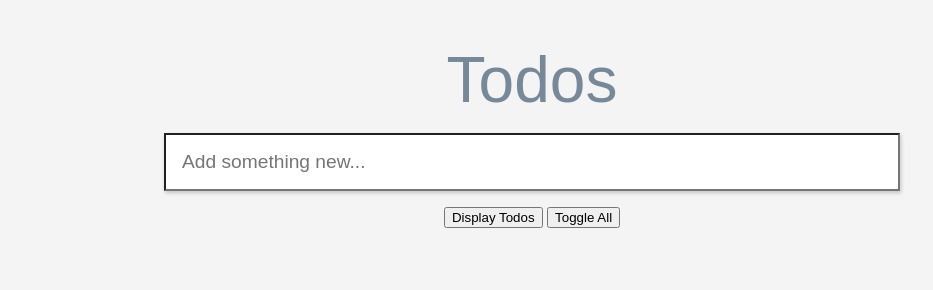
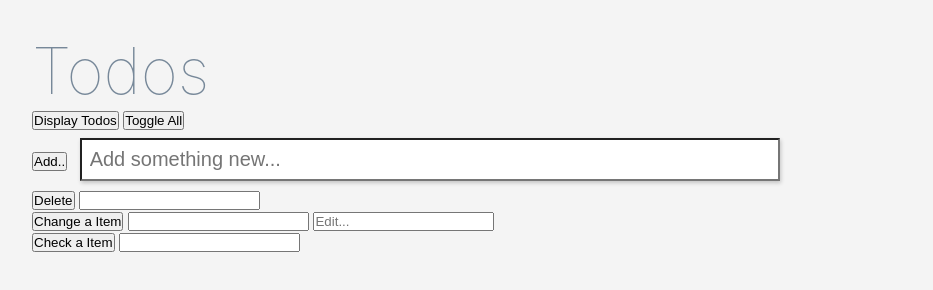
Before and after one commit to memphis2coder/Todos-V2, a plain HTML site: page index.html in a window 1280 px wide. Shown: the whole page, without its empty margins (108-1041 px from the left). Drawn offline with Linux system fonts and the light colour scheme.

Commit message:
added DOM elements to website

```diff
--- a/app.js
+++ b/app.js
@@ -1,17 +1,9 @@
-// select DOM elements
-let displayElement = document.getElementById("displayTodos");
-let toggleElement = document.getElementById("toggleAll");
-let inputElement = document.getElementById('input').value;
-
-// run display method when someone clicks on display todos button
-displayElement.addEventListener('click', function () {
-    todoList.display();
-});
-
+// step 1
 let todoList = {
     list: [],
     // display
     display: function () {
+        console.log('TODO LIST DATA: ')
         if (this.list.length == 0) {
             console.log("All task are complete")
         } else {
@@ -73,3 +65,63 @@ let todoList = {
         this.display();
     }
 }
+
+// step 2 - event handler for the DOM
+let handlers = {
+    displayTodosBtn: function () {
+        todoList.display();
+    },
+    addTodoBtn: function () {
+        let addTodoTextInput = document.getElementById('input');
+        todoList.add(addTodoTextInput.value);
+        // clear input field after submit
+        addTodoTextInput.value = "";
+    },
+    deleteTodoBtn: function () {
+        let deleteTodoPositionInput = document.getElementById('deleteTodoPositionInput');
+        todoList.delete(deleteTodoPositionInput.valueAsNumber);
+        deleteTodoPositionInput.value = "";
+    },
+    changeTodoBtn: function () {
+        let changeTodoPositionInput = document.getElementById('changeTodoPositionInput');
+        let changeTodoTextInput = document.getElementById("changeTodoTextInput");
+        todoList.change(changeTodoPositionInput.valueAsNumber, changeTodoTextInput.value);
+        // clear input field after submit
+        changeTodoPositionInput.value = '';
+        changeTodoTextInput.value = '';
+    },
+    checkTodoBtn: function () {
+        let toggleTodoInput = document.getElementById('toggleTodoInput');
+        todoList.toggle(toggleTodoInput.valueAsNumber);
+        toggleTodoInput.value = "";
+    },
+    toggleAllBtn: function () {
+        todoList.toggleAll();
+    },
+};
+
+
+input.addEventListener("keyup", function (event) {
+    // Number 13 is the "Enter" key on the keyboard
+    if (event.keyCode === 13) {
+        // Cancel the default action, if needed
+        event.preventDefault();
+        // Trigger the button element with a click
+        document.getElementById("add").click();
+    }
+});
+
+// let view controls the front end of the website does not control data
+let view = {
+    displayTodos: function () {
+        let todoUl = document.querySelector('ul');
+        todoUl.innerHTML = "";
+        for (let i = 0; i < todoList.list.length; i++) {
+            let todoLi = document.createElement('li');
+            todoLi.textContent = todoList.list[i].data;
+            todoUl.appendChild(todoLi);
+        }
+    },
+
+
+};
--- a/index.html
+++ b/index.html
@@ -13,11 +13,35 @@
     <div class="todos">
         <div class="container">
             <h1>Todos</h1>
-            <input type="text" id="input" placeholder="Add something new...">
+            <!-- related to display & toggleAll -->
             <div>
-                <button id="displayTodos" onClick=todoList.display()>Display Todos</button>
-                <button id="toggleAll">Toggle All</button>
+                <button onclick="handlers.displayTodosBtn()">Display Todos</button>
+                <button onclick="handlers.toggleAllBtn()">Toggle All</button>
             </div>
+            <!-- related to add a new todo -->
+            <div>
+                <button onclick='handlers.addTodoBtn()' id="add">Add..</button>
+                <input type="text" id="input" placeholder="Add something new...">
+            </div>
+            <!-- delete a item -->
+            <div>
+                <button onclick="handlers.deleteTodoBtn()" id="delete">Delete</button>
+                <input type="number" id="deleteTodoPositionInput">
+            </div>
+            <!-- related to change a input -->
+            <div>
+                <button onclick="handlers.changeTodoBtn()">Change a Item</button>
+                <input type="number" id="changeTodoPositionInput">
+                <input type="text" id="changeTodoTextInput" placeholder="Edit...">
+                <!-- <button onclick="handlers.toggleAll()">toggleAll</button> -->
+            </div>
+            <!-- toggle a input -->
+            <div>
+                <button onclick="handlers.checkTodoBtn()">Check a Item</button>
+                <input type="number" id="toggleTodoInput">
+            </div>
+            <!-- dynamic list -->
+            <ul></ul>
         </div>
     </div>
 
--- a/style.css
+++ b/style.css
@@ -1,12 +1,22 @@
+* {
+    margin: 0;
+    padding: 0;
+    box-sizing: border-box;
+}
+
 body {
     background-color: #f4f4f4;
-    font-family: sans-serif;
+    font-family: -apple-system, sans-serif;
+    padding: 0 1rem;
+}
+
+.todos {
+    padding-top: 2rem;
 }
 
 .container {
     max-width: 1000px;
     margin: 0 auto;
-    text-align: center;
 }
 
 h1 {
@@ -16,13 +26,23 @@ h1 {
     margin-bottom: 0;
 }
 
-
-
 #input {
-    font-size: 1.5vmax;
+    font-size: 2.5vmin;
     width: 70%;
-    padding: 1rem;
-    margin: 1rem;
+    padding: .5rem;
+    margin: .5rem;
     box-shadow: 1px 2px 4px rgba(0, 0, 0, .2);
     color: rgb(126, 126, 126);
 }
+
+#display {
+    padding: 1rem;
+}
+
+ul {
+    padding: 1rem;
+}
+
+li {
+    padding: .5rem;
+}
```
